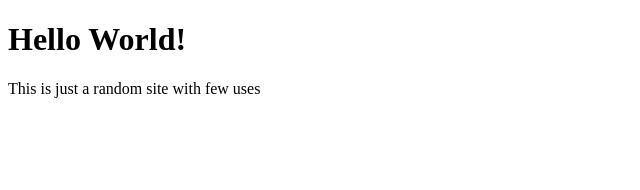
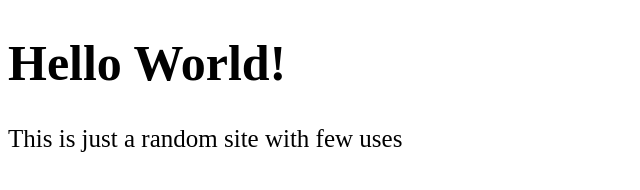
Before and after one commit to rafael3382/rafael3382.github.io, a plain HTML site: page index.html in a window 1280 px wide. Shown: the whole page, without its empty margins (0-640 px from the left). Drawn offline with Linux system fonts and the light colour scheme.

Commit message:
Update index.html

```diff
--- a/index.html
+++ b/index.html
@@ -4,7 +4,7 @@
     <title>Just a random website</title>
   </head>
   <body>
-    <h1>Hello World!</h1>
-    This is just a random site with few uses
+    <h1 style="font-size:50px;">Hello World!</h1>
+    <div style="font-size:25px;">This is just a random site with few uses</div>
   </body>
 </html>
```
